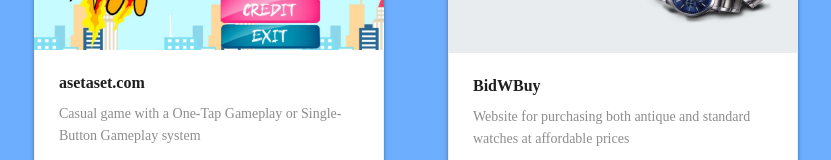
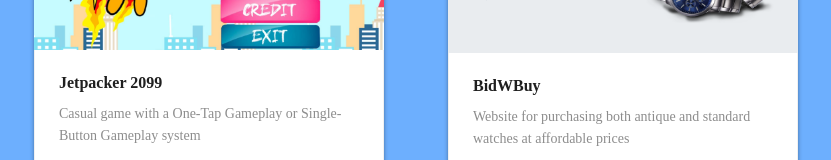
Before and after one commit to joshuajevon/portfolio, a React (Create React App) app: page / in a window 1280 px wide. Shown: the part 4236-4396 px from the top of the page, without its empty margins (224-1055 px from the left). Built offline with nearby package versions, Linux system fonts and the light colour scheme.

Commit message:
fix: projects name

```diff
--- a/src/section/Projects/Projects.jsx
+++ b/src/section/Projects/Projects.jsx
@@ -147,7 +147,7 @@
                                 </div>
                             ]}  >
                                 <Meta
-                                    title="asetaset.com"
+                                    title="Jetpacker 2099"
                                     description="Casual game with a One-Tap Gameplay or Single-Button Gameplay system"
                                     />
                         </Card>
```
